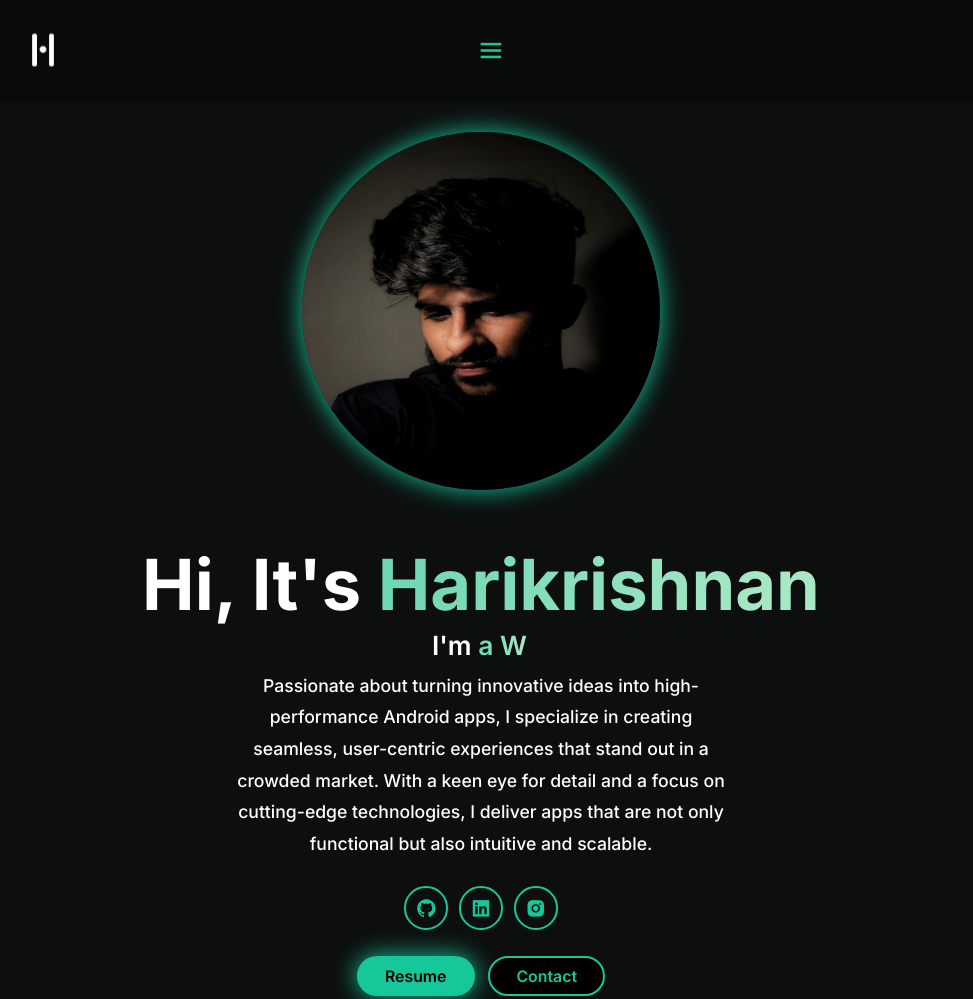
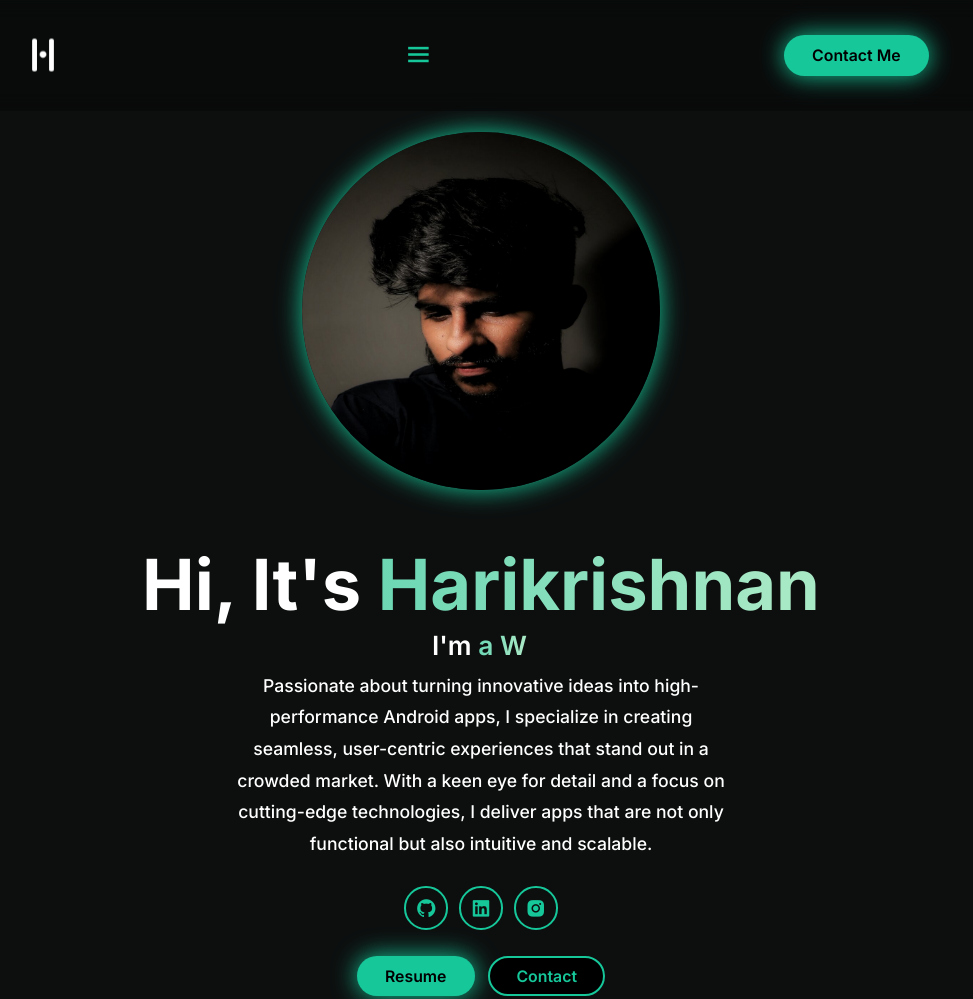
Before and after one commit to harikrishnanponath/MyPortfolio, a plain HTML site: page index.html in a window 1280 px wide. Shown: the top 999 px of the page, without its empty margins (159-1132 px from the left). Drawn offline with nearby package versions, Linux system fonts and the light colour scheme.

Commit message:
Changed the contact me button

```diff
--- a/index.html
+++ b/index.html
@@ -27,7 +27,7 @@
         <a href="#contact">Contact</a>
       </nav>
       <a href="#contact">
-        <button class="gradient-btn" >Contact Me</button>
+        <button class="btn" >Contact Me</button>
       </a>
 
     </header>
```
